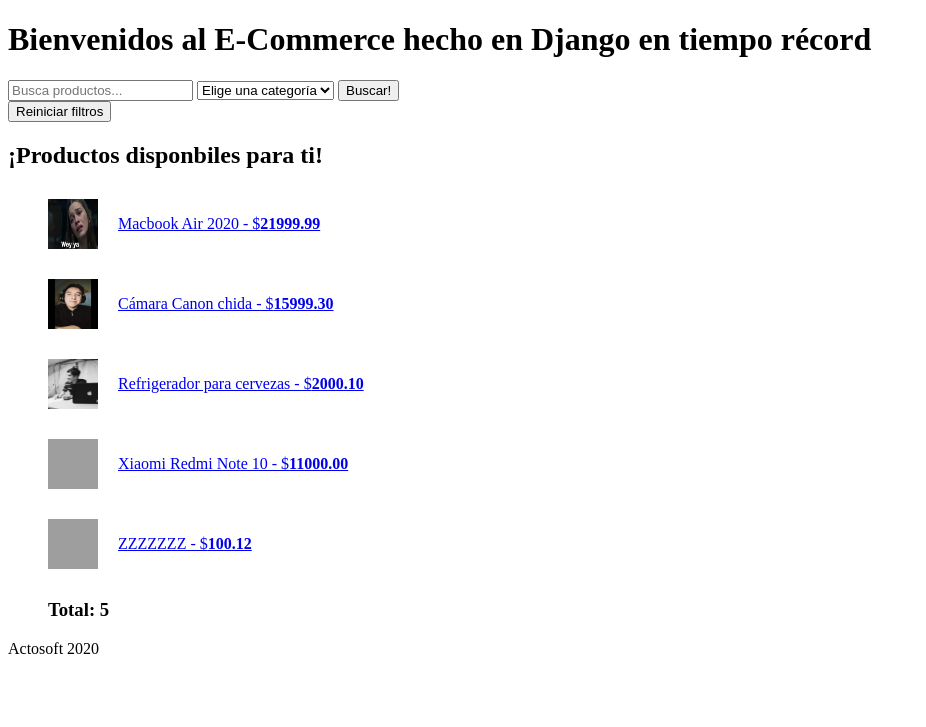
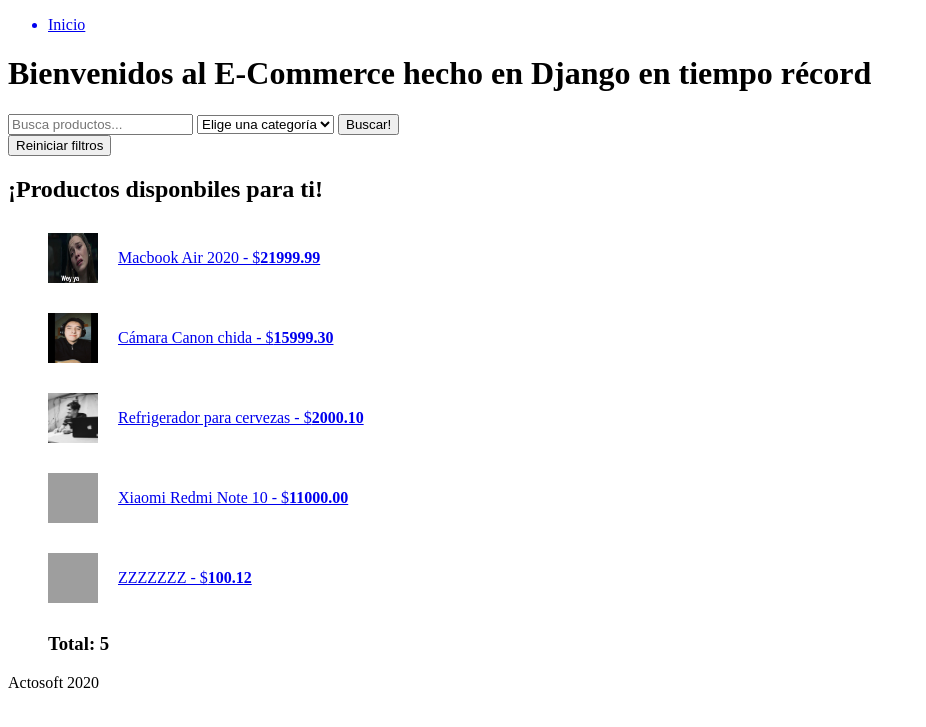
Before and after one commit to ActoSoft/DjangoMicroApp-Ecommerce, a Django app: page / in a window 1280 px wide. Shown: the top 727 px of the page, without its empty margins (0-926 px from the left). Run offline with Django 3.2, Linux system fonts and the light colour scheme; data comes from the database, SQL or seed files in the repository; grey boxes are pictures that could not be loaded.

Commit message:
Added nav in index base file

```diff
--- a/templates/index.html
+++ b/templates/index.html
@@ -7,6 +7,9 @@
 </head>
 <body>
     <header>
+        <ul>
+            <a href="{% url 'products:list' %}"><li>Inicio</li></a>
+        </ul>
         <h1>Bienvenidos al E-Commerce hecho en Django en tiempo récord</h1>
         <div>
             <form action="{% url 'products:list' %}">
```
